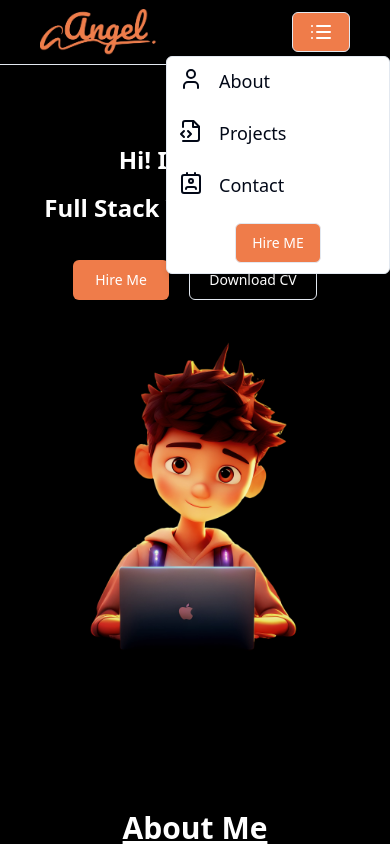
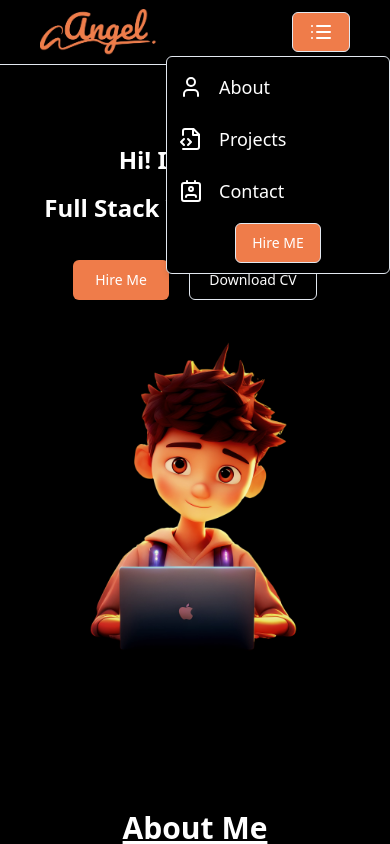
Before and after one commit to Dhunu/angel-saikia, a React (Vite) app: page / in a window 390 px wide. Both pictures are taken after a click on the button 321 px from the left and 32 px from the top of the page. Shown: the top 844 px of the page. Built offline with nearby package versions, Linux system fonts and the light colour scheme.

Commit message:
navbar-asthetic

```diff
--- a/src/components/shared/Navbar.tsx
+++ b/src/components/shared/Navbar.tsx
@@ -84,12 +84,12 @@ const Navbar = () => {
                                     <List />
                                 </Button>
                             </DropdownMenuTrigger>
-                            <DropdownMenuContent className="w-56 bg-white">
+                            <DropdownMenuContent className="w-56 bg-black">
                                 <DropdownMenuGroup>
-                                    <DropdownMenuItem>
+                                    <DropdownMenuItem className="bg-black text-white">
                                         <HashLink
                                             to="#about"
-                                            className="flex h-10"
+                                            className="flex h-10 items-center w-full"
                                         >
                                             <User className="mr-2 h-6 w-6" />
                                             <span className="text-lg ml-2">
@@ -97,10 +97,10 @@ const Navbar = () => {
                                             </span>
                                         </HashLink>
                                     </DropdownMenuItem>
-                                    <DropdownMenuItem>
+                                    <DropdownMenuItem className="bg-black text-white">
                                         <HashLink
                                             to="#projects"
-                                            className="flex h-10"
+                                            className="flex h-10 items-center w-full"
                                         >
                                             <FileCode2 className="mr-2 h-6 w-6" />
                                             <span className="text-lg ml-2">
@@ -108,10 +108,10 @@ const Navbar = () => {
                                             </span>
                                         </HashLink>
                                     </DropdownMenuItem>
-                                    <DropdownMenuItem>
+                                    <DropdownMenuItem className="bg-black text-white">
                                         <HashLink
                                             to="#contact"
-                                            className="flex h-10"
+                                            className="flex h-10 items-center w-full"
                                         >
                                             <Contact className="mr-2 h-6 w-6" />
                                             <span className="text-lg ml-2">
@@ -119,7 +119,7 @@ const Navbar = () => {
                                             </span>
                                         </HashLink>
                                     </DropdownMenuItem>
-                                    <DropdownMenuItem className="flex justify-center">
+                                    <DropdownMenuItem className="flex justify-center bg-black text-white">
                                         <Button
                                             variant="outline"
                                             className="bg-[#EF7C4A] hover:bg-[#ff6f00] hover:text-white hover:scale-95 self-center flex sm:hidden  text-white"
```
